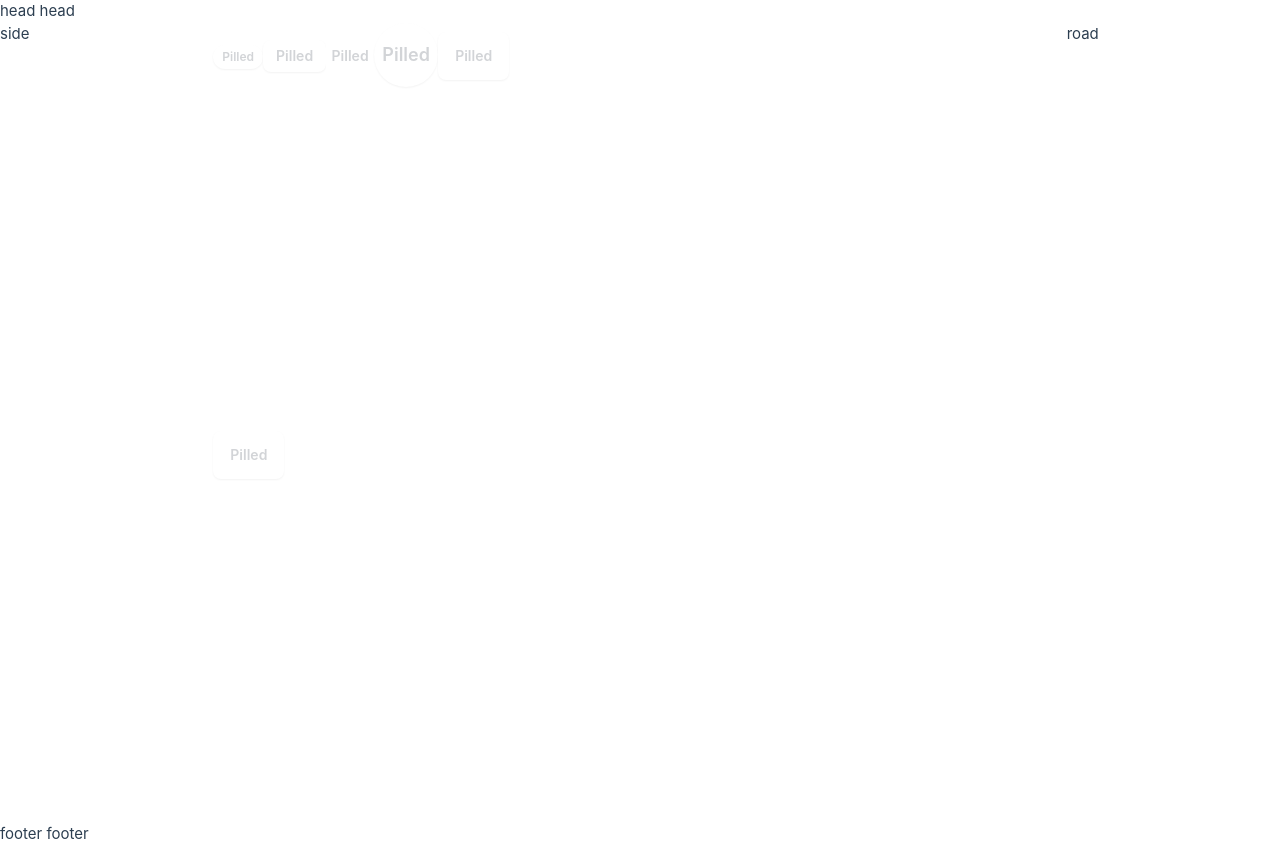
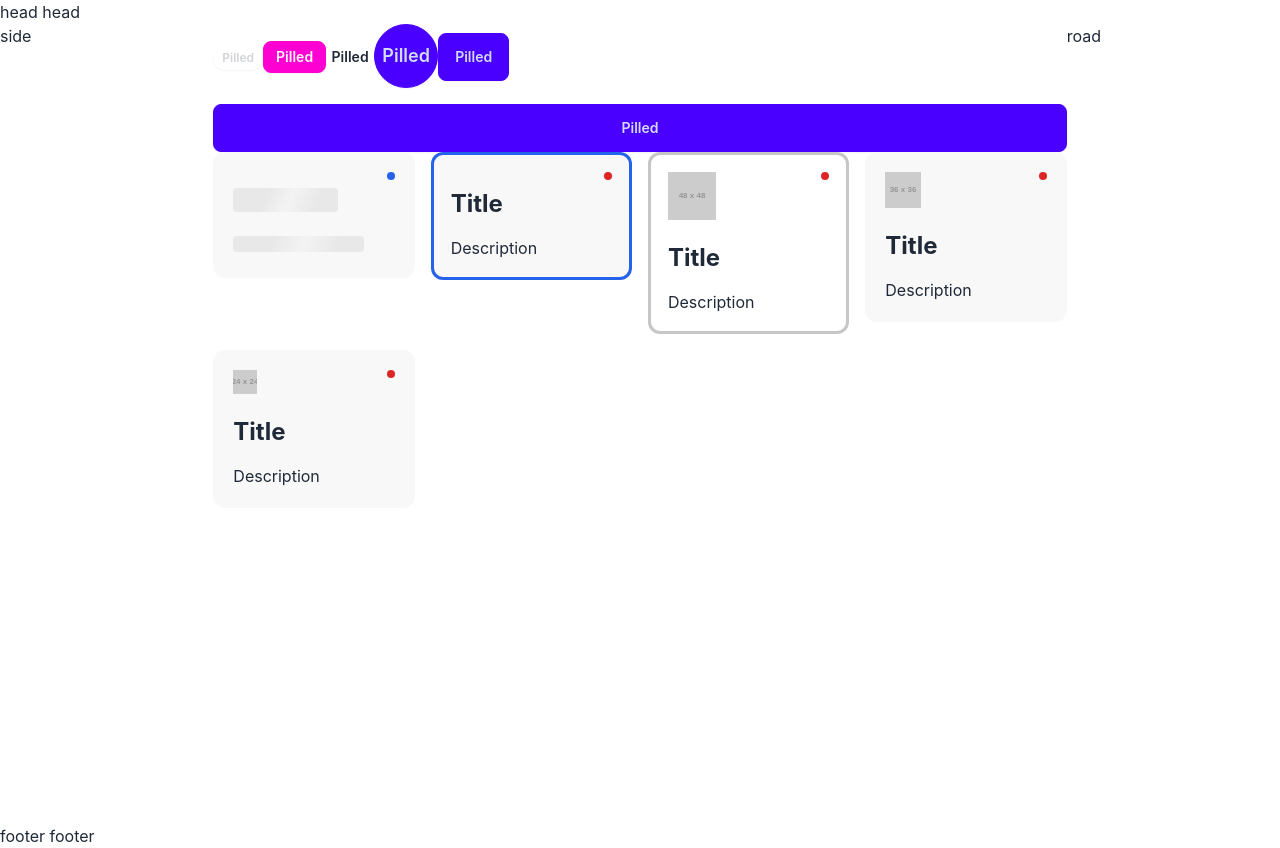
Before and after one commit to JunhaDex/vive-ui, a Vue app in the folder apps/base/: page /guide in a window 1280 px wide. Built offline with nearby package versions, Linux system fonts and the light colour scheme.

Commit message:
add tile component

```diff
--- a/apps/base/src/assets/base.css
+++ b/apps/base/src/assets/base.css
@@ -36,20 +36,6 @@
     --section-gap: 160px;
 }
 
-@media (prefers-color-scheme: dark) {
-  :root {
-    --color-background: var(--vt-c-black);
-    --color-background-soft: var(--vt-c-black-soft);
-    --color-background-mute: var(--vt-c-black-mute);
-
-    --color-border: var(--vt-c-divider-dark-2);
-    --color-border-hover: var(--vt-c-divider-dark-1);
-
-    --color-heading: var(--vt-c-text-dark-1);
-    --color-text: var(--vt-c-text-dark-2);
-  }
-}
-
 *,
 *::before,
 *::after {
@@ -60,14 +46,8 @@
 
 body {
     min-height: 100vh;
-  color: var(--color-text);
-  background: var(--color-background);
-  transition:
-    color 0.5s,
-    background-color 0.5s;
     line-height: 1.6;
-  font-family:
-    Inter,
+    font-family: Inter,
     -apple-system,
     BlinkMacSystemFont,
     'Segoe UI',
@@ -79,7 +59,6 @@ body {
     'Droid Sans',
     'Helvetica Neue',
     sans-serif;
-  font-size: 15px;
     text-rendering: optimizeLegibility;
     -webkit-font-smoothing: antialiased;
     -moz-osx-font-smoothing: grayscale;
--- a/apps/base/src/assets/main.css
+++ b/apps/base/src/assets/main.css
@@ -3,3 +3,39 @@
 @tailwind base;
 @tailwind components;
 @tailwind utilities;
+
+.tile {
+    box-sizing: border-box;
+    position: relative;
+    cursor: pointer;
+    background-color: var(--color-background-soft);
+    padding: 1.25rem;
+    border-radius: 0.75rem;
+}
+
+.tile-unselected {
+    background-color: var(--color-background);
+    box-shadow: inset 0 0 0 3px var(--color-border);
+}
+
+.tile-selected {
+    background-color: var(--color-background);
+    box-shadow: inset 0 0 0 3px var(--color-border-hover);
+}
+
+.tile-disabled {
+    color: var(--vt-c-black-mute);
+    cursor: not-allowed;
+}
+
+.tile-loading {
+    cursor: wait;
+}
+
+.tile-unselected.tile-disabled .tile-selected.tile-disabled {
+    border: 1px solid var(--vt-c-divider-dark-2);
+}
+
+.tile-focused {
+    box-shadow: inset 0 0 0 3px theme('colors.blue.600');
+}
--- a/apps/base/src/components/inputs/BaseBtn.vue
+++ b/apps/base/src/components/inputs/BaseBtn.vue
@@ -3,7 +3,7 @@
     :is="href ? 'a' : 'button'"
     :href="href?.url"
     :target="href ? (href.isOut ? '_blank' : '_self') : undefined"
-    :class="['btn btn-disabled', `btn-${shape}`, `btn-${size}`, `${levelClass}`]"
+    :class="['btn', disabled ? 'btn-disabled' : '', `btn-${shape}`, `btn-${size}`, `${levelClass}`]"
   >
     <span v-if="isWait" :class="['loading', 'loading-spinner', `loading-${size}`]" />
     <slot v-else />
@@ -22,7 +22,7 @@ const props = withDefaults(
       isOut?: boolean
     }
     isWait?: boolean
-    isDisabled?: boolean
+    disabled?: boolean
   }>(),
   {
     shape: 'rect',
@@ -51,19 +51,8 @@ const levelClass = computed(() => {
   background-color: #fff;
 }
 
-.btn-xs {
-  display: inline-flex;
-}
-
-.btn-sm {
-  display: inline-flex;
-}
-
-.btn-md {
-  display: inline-flex;
-}
-
-.btn-lg {
-  display: inline-flex;
+.btn-disabled.btn-ghost {
+  cursor: not-allowed;
+  color: #ccc;
 }
 </style>
--- a/apps/base/src/components/layouts/GridContainer.vue
+++ b/apps/base/src/components/layouts/GridContainer.vue
@@ -1,13 +1,19 @@
 <template>
-  <div class="grid rw h-full" :class="`grid-cols-${col} grid-rows-${row}`">
+  <div class="grid rw" :class="`grid-cols-${col} grid-rows-${row} gap-${gap}`">
     <slot />
   </div>
 </template>
 <script lang="ts" setup>
-const props = defineProps<{
-  col: number
-  row: number
-}>()
+const props = withDefaults(
+  defineProps<{
+    col: number
+    row: number
+    gap?: number
+  }>(),
+  {
+    gap: 4
+  }
+)
 </script>
 <style scoped>
 .rw {
--- /dev/null
+++ b/apps/base/src/components/layouts/SkeletonBox.vue
@@ -0,0 +1,28 @@
+<template>
+  <div class="skeleton-box skeleton-box-animated"></div>
+</template>
+<script lang="ts" setup></script>
+<style scoped>
+.skeleton-box {
+  display: inline-block;
+  background-color: #e8e8e8;
+  border-radius: 4px;
+  height: 100%;
+  width: 100%;
+}
+
+.skeleton-box-animated {
+  background: linear-gradient(115deg, #e8e8e8 48%, #f3f3f3 60%, #e8e8e8 73%);
+  background-size: 200% 100%;
+  animation: skeleton-animation 1.5s infinite linear;
+}
+
+@keyframes skeleton-animation {
+  0% {
+    background-position: 200% 0;
+  }
+  100% {
+    background-position: -200% 0;
+  }
+}
+</style>
--- /dev/null
+++ b/apps/base/src/components/layouts/skeletons/SktTile.vue
@@ -0,0 +1,9 @@
+<template>
+  <div class="tile-content">
+    <SkeletonBox class="mb-4" style="height: 24px; width: 65%" />
+    <SkeletonBox style="height: 16px; width: 81%" />
+  </div>
+</template>
+<script setup lang="ts">
+import SkeletonBox from '@/components/layouts/SkeletonBox.vue'
+</script>
--- /dev/null
+++ b/apps/base/src/components/surfaces/Tile.vue
@@ -0,0 +1,71 @@
+<template>
+  <div :class="[gridSpan > 1 ? `col-span-${gridSpan}` : '']">
+    <!--  grid cover  -->
+    <div
+      class="tile flex flex-col justify-end"
+      :class="[
+        selectable === 'selected' ? 'tile-selected' : '',
+        selectable === 'unselected' ? 'tile-unselected' : '',
+        disabled ? 'tile-disabled' : '',
+        focused ? 'tile-focused' : '',
+        onLoad ? 'tile-loading' : '',
+        options
+      ]"
+    >
+      <div class="tile-header mb-4">
+        <span v-if="noti !== 'hidden'" :class="['noti', `noti-${noti}`]" />
+        <slot />
+      </div>
+      <SktTile v-if="onLoad" />
+      <div v-else class="tile-content">
+        <h2 class="font-bold text-2xl mb-4">{{ props.title }}</h2>
+        <p class="text-base">{{ props.description }}</p>
+      </div>
+    </div>
+  </div>
+</template>
+<script lang="ts" setup>
+import SktTile from '@/components/layouts/skeletons/SktTile.vue'
+import { onMounted } from 'vue'
+
+const props = withDefaults(
+  defineProps<{
+    noti?: 'new' | 'hot' | 'hidden'
+    title: string
+    description: string
+    gridSpan?: number
+    disabled?: boolean
+    focused?: boolean
+    onLoad?: boolean
+    selectable?: 'none' | 'selected' | 'unselected'
+    options?: string
+  }>(),
+  {
+    noti: 'hidden',
+    gridSpan: 1,
+    disabled: false,
+    focused: false,
+    onLoad: false,
+    selectable: 'none'
+  }
+)
+</script>
+<style scoped>
+.noti {
+  position: absolute;
+  display: inline-block;
+  top: 20px;
+  right: 20px;
+  width: 8px;
+  height: 8px;
+  border-radius: 50%;
+}
+
+.noti-new {
+  background-color: theme('colors.blue.600');
+}
+
+.noti-hot {
+  background-color: theme('colors.red.600');
+}
+</style>
--- /dev/null
+++ b/apps/base/src/components/surfaces/TileImage.vue
@@ -0,0 +1,40 @@
+<template>
+  <div :class="['tile-image', `tile-image-${size}`]">
+    <img :src="src" :alt="alt" />
+  </div>
+</template>
+<script lang="ts" setup>
+const props = withDefaults(
+  defineProps<{
+    src: string
+    size?: '24' | '36' | '48'
+    alt?: string
+    onLoad?: boolean
+  }>(),
+  {
+    alt: 'tile image',
+    size: '48',
+    onLoad: false
+  }
+)
+</script>
+<style scoped>
+.tile-image {
+  display: inline-block;
+}
+
+.tile-image-24 > img {
+  width: 24px;
+  height: 24px;
+}
+
+.tile-image-36 > img {
+  width: 36px;
+  height: 36px;
+}
+
+.tile-image-48 > img {
+  width: 48px;
+  height: 48px;
+}
+</style>
--- a/apps/base/src/views/Guide.vue
+++ b/apps/base/src/views/Guide.vue
@@ -2,7 +2,9 @@
   <section>
     <GridContainer col="1" row="1">
       <div>
-        <BaseBtn shape="pill" size="xs" level="1" @click="handleClick">Pilled </BaseBtn>
+        <BaseBtn shape="pill" size="xs" level="1" @click="handleClick" :disabled="true"
+          >Pilled
+        </BaseBtn>
         <BaseBtn shape="rect" size="sm" level="2" @click="handleClick">Pilled</BaseBtn>
         <BaseBtn shape="square" size="md" level="3" @click="handleClick">Pilled</BaseBtn>
         <BaseBtn shape="circle" size="lg" @click="handleClick">Pilled</BaseBtn>
@@ -14,11 +16,26 @@
         <BaseBtn shape="block" :href="{ url: '/' }" @click="handleClick">Pilled</BaseBtn>
       </div>
     </GridContainer>
+    <GridContainer col="4" row="1">
+      <Tile title="Title" description="Description" noti="new" :on-load="true" />
+      <Tile title="Title" description="Description" noti="hot" :focused="true" />
+      <Tile title="Title" description="Description" noti="hot" selectable="selected">
+        <TileImage src="https://via.placeholder.com/48" alt="placeholder" />
+      </Tile>
+      <Tile title="Title" description="Description" noti="hot">
+        <TileImage src="https://via.placeholder.com/36" alt="placeholder" size="36" />
+      </Tile>
+      <Tile title="Title" description="Description" noti="hot">
+        <TileImage src="https://via.placeholder.com/24" alt="placeholder" size="24" />
+      </Tile>
+    </GridContainer>
   </section>
 </template>
 <script lang="ts" setup>
 import GridContainer from '@/components/layouts/GridContainer.vue'
 import BaseBtn from '@/components/inputs/BaseBtn.vue'
+import Tile from '@/components/surfaces/Tile.vue'
+import TileImage from '@/components/surfaces/TileImage.vue'
 
 function handleClick() {
   console.log('clicked')
--- a/apps/base/tailwind.config.js
+++ b/apps/base/tailwind.config.js
@@ -5,6 +5,17 @@ export default {
   theme: {
     extend: {}
   },
+  safelist: [
+    {
+      pattern: /grid-(cols|rows)-\d+$/
+    },
+    {
+      pattern: /gap-\d+$/
+    },
+    {
+      pattern: /btn-.*$/
+    }
+  ],
   plugins: [require('daisyui')],
   daisyui: {
     themes: ['light']
```
Lines whose indentation alone changed are shown as unchanged.
